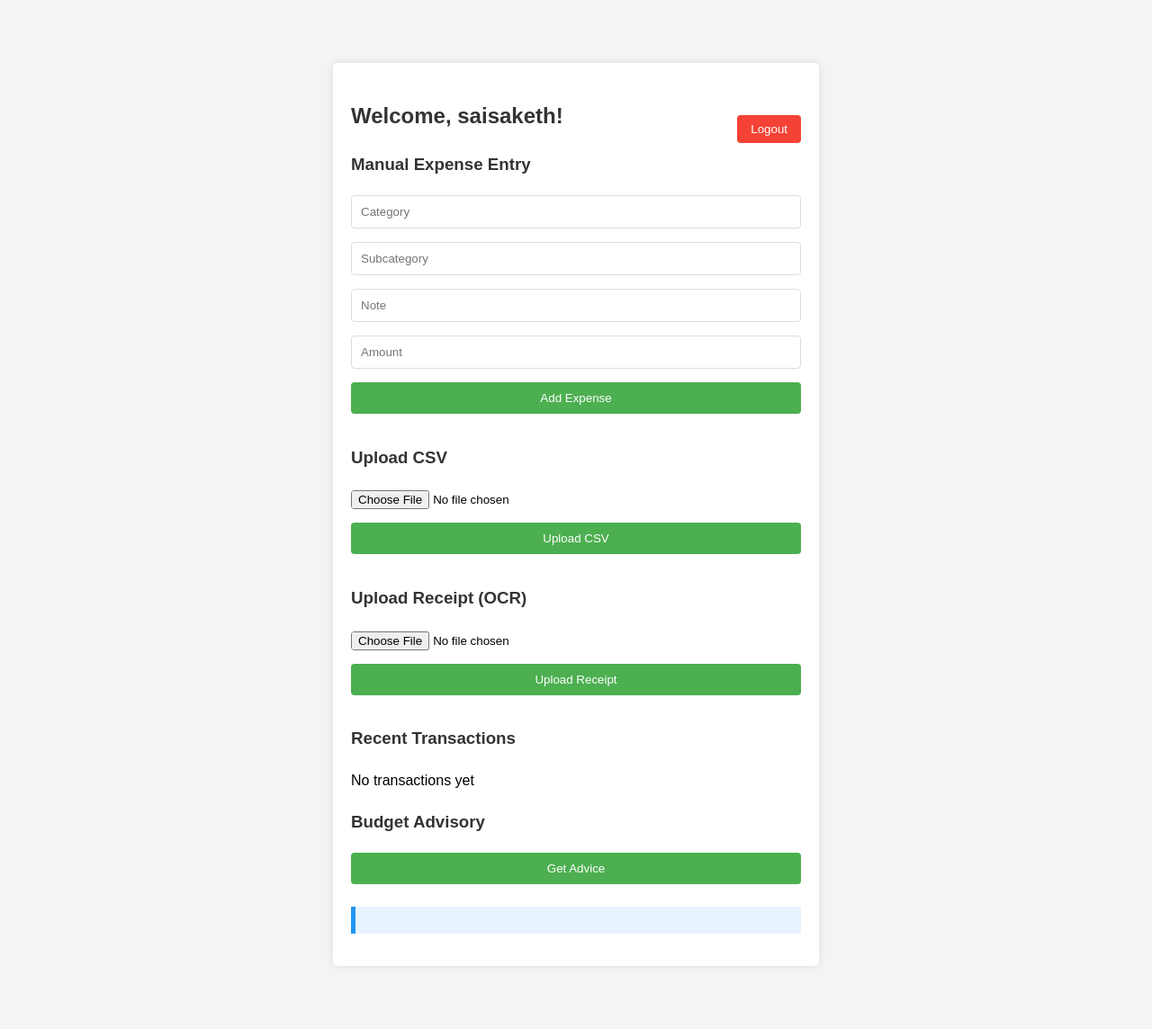
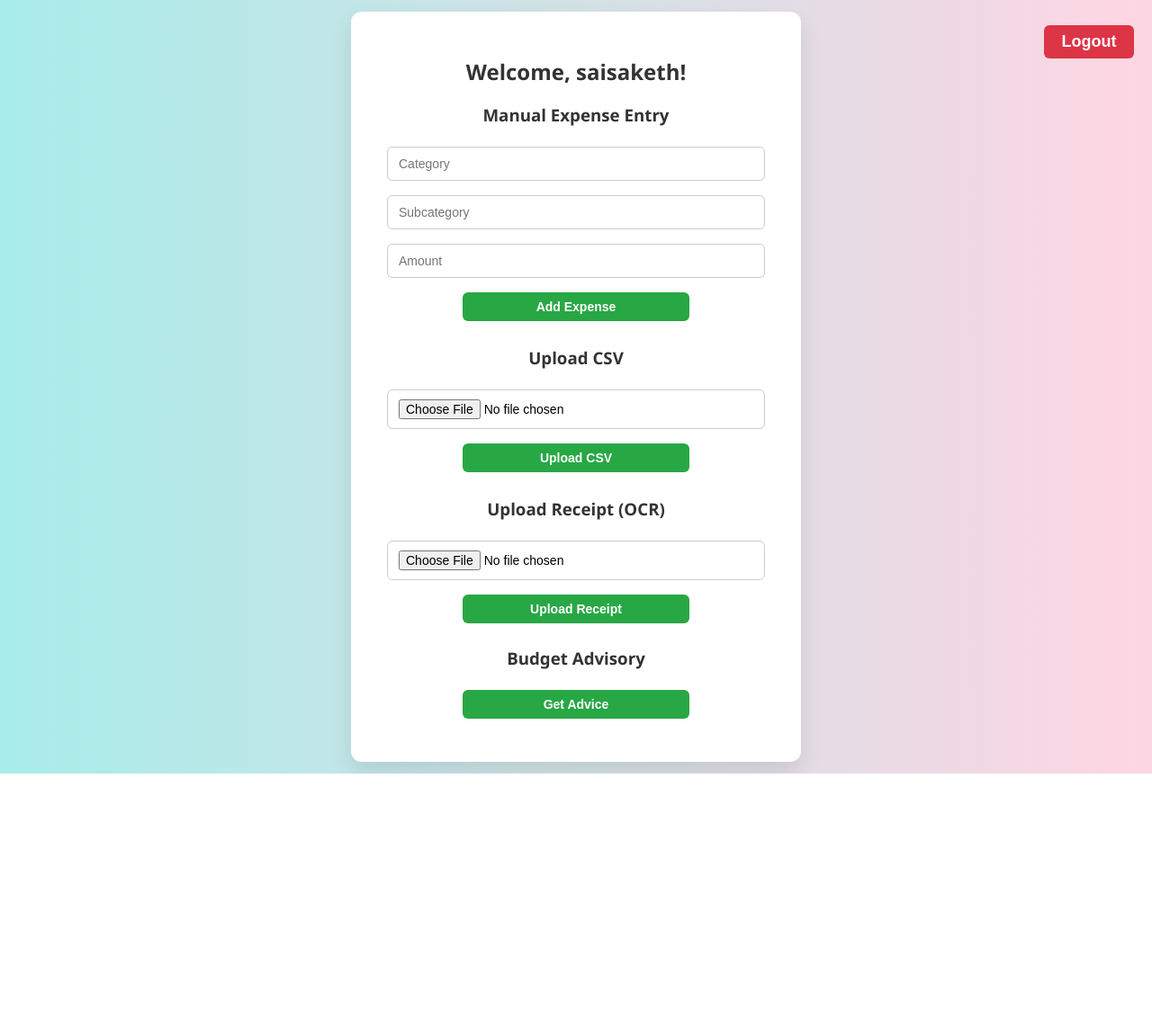
Before and after one commit to Saketh59/expensetracker1, a Flask app: page /dashboard in a window 1280 px wide. Shown: the whole page at 90% size. After the commit the page ends 860 px from the top, so only its background shows below. Run offline with Flask 3, Linux system fonts and the light colour scheme; a user stored in the database is signed in; data that the repository does not hold is empty.

Commit message:
changes made in flask

```diff
--- a/app.py
+++ b/app.py
@@ -7,17 +7,21 @@ from werkzeug.security import generate_password_hash, check_password_hash
 from werkzeug.utils import secure_filename
 import csv
 import io
+from datetime import datetime
+now = datetime.utcnow().isoformat()
+
 # Optionally you'd use a library for OCR functionality
 # import pytesseract
 # from PIL import Image
 
 app = Flask(__name__,static_folder='static', template_folder='templates')
-app.secret_key = 'your_secret_key_here'  # Change this in production
+app.secret_key = os.environ.get('SECRET_KEY', 'dev_secret')
 
 # Database setup
 def get_db_connection():
     conn = sqlite3.connect('finance_tracker.db')
     conn.row_factory = sqlite3.Row
+    conn.execute('PRAGMA foreign_keys = ON')
     return conn
 
 def init_db():
@@ -37,6 +41,7 @@ def init_db():
     CREATE TABLE IF NOT EXISTS transactions (
         id INTEGER PRIMARY KEY AUTOINCREMENT,
         user_id INTEGER NOT NULL,
+        type TEXT NOT NULL CHECK(type IN ('Income', 'Expense')),
         category TEXT NOT NULL,
         subcategory TEXT,
         note TEXT,
@@ -149,9 +154,9 @@ def add_transaction():
     cursor = conn.cursor()
 
     cursor.execute('''
-    INSERT INTO transactions (user_id, category, subcategory, note, amount)
+    INSERT INTO transactions (user_id,type, category, subcategory, note, amount)
     VALUES (?, ?, ?, ?, ?)
-    ''', (session['user_id'], category, subcategory, note, amount))
+    ''',(..., now), (session['user_id'],'Expense', category, subcategory, note, amount))
 
     conn.commit()
     conn.close()
@@ -175,35 +180,49 @@ def upload_csv():
         return jsonify({'error': 'File must be a CSV'}), 400
 
     try:
-        # Read CSV file
+        # Read CSV
         stream = io.StringIO(file.stream.read().decode("UTF8"), newline=None)
-        csv_reader = csv.DictReader(stream)
+        csv_reader = list(csv.DictReader(stream))
+
+        if not csv_reader:
+            return jsonify({'error': 'CSV is empty or invalid format'}), 400
 
         conn = get_db_connection()
         cursor = conn.cursor()
 
         count = 0
         for row in csv_reader:
-            # Adjust these field names to match your CSV structure
-            category = row.get('category', 'Uncategorized')
-            subcategory = row.get('subcategory', '')
-            note = row.get('note', '')
-            amount = float(row.get('amount', 0))
+            # Read & clean fields
+            category = row.get('category') or 'Uncategorized'
+            subcategory = row.get('subcategory') or ''
+            note = row.get('note') or ''
+            try:
+                amount = float(row.get('amount', 0))
+            except:
+                amount = 0.0  # if invalid
 
+            params = (session['user_id'],'Expense', category, subcategory, note, amount, 'csv')
             cursor.execute('''
-            INSERT INTO transactions (user_id, category, subcategory, note, amount, mode)
-            VALUES (?, ?, ?, ?, ?, ?)
-            ''', (session['user_id'], category, subcategory, note, amount, 'csv'))
+            INSERT INTO transactions (user_id,type, category, subcategory, note, amount, mode)
+            VALUES (?, ?, ?, ?, ?, ?)''', params)
 
             count += 1
 
         conn.commit()
         conn.close()
 
-        return jsonify({'message': f'Successfully imported {count} transactions'})
+        # ✅ Return preview: first 5 rows
+        preview = csv_reader[:5]
+
+        return jsonify({
+            'message': f'Successfully imported {count} transactions',
+            'preview': preview
+        })
 
     except Exception as e:
         return jsonify({'error': f'Error processing CSV: {str(e)}'}), 400
+
+
 
 @app.route('/upload_receipt', methods=['POST'])
 def upload_receipt():
@@ -237,7 +256,7 @@ def upload_receipt():
     cursor.execute('''
     INSERT INTO transactions (user_id, category, amount, mode)
     VALUES (?, ?, ?, ?)
-    ''', (session['user_id'], 'Receipt Upload', 0.00, 'receipt'))
+    ''', (..., now), (session['user_id'], 'Receipt Upload', 0.00, 'receipt'))
 
     conn.commit()
     conn.close()
@@ -251,12 +270,14 @@ def get_transactions():
 
     conn = get_db_connection()
     cursor = conn.cursor()
-
+    LIMIT = 20
+    OFFSET = request.args.get('offset', 0)
     transactions = cursor.execute('''
     SELECT * FROM transactions
     WHERE user_id = ?
     ORDER BY date DESC
-    ''', (session['user_id'],)).fetchall()
+    LIMIT ? OFFSET ?
+    ''', (session['user_id'], LIMIT, OFFSET)).fetchall()
 
     # Convert to list of dicts
     transaction_list = []
@@ -273,7 +294,7 @@ def get_transactions():
 
     # Simple budget advice (in a real app, this would be more sophisticated)
     total_spent = sum(txn['amount'] for txn in transaction_list)
-    budget_advice = "No transactions yet" if not transaction_list else f"Total spent: ${total_spent:.2f}"
+    budget_advice = "No transactions yet" if not transaction_list else f"Total spent: ₹{total_spent:.2f}"
 
     conn.close()
 
@@ -293,7 +314,7 @@ def get_budget_advice():
     transactions = cursor.execute('''
     SELECT category, SUM(amount) as total
     FROM transactions
-    WHERE user_id = ?
+    WHERE user_id = ? AND type='Expense'
     GROUP BY category
     ORDER BY total DESC
     ''', (session['user_id'],)).fetchall()
@@ -308,7 +329,7 @@ def get_budget_advice():
     highest_category = transactions[0]['category']
     highest_amount = transactions[0]['total']
 
-    advice = f"Your highest spending category is '{highest_category}' at ${highest_amount:.2f}."
+    advice = f"Your highest spending category is '{highest_category}' at ₹{highest_amount:.2f}."
 
     if len(transactions) > 1:
         advice += f" Consider reducing spending in this category."
--- a/static/style.css
+++ b/static/style.css
@@ -1,96 +1,112 @@
 body {
-    font-family: Arial, sans-serif;
-    line-height: 1.6;
+    font-family: 'Segoe UI', Tahoma, Geneva, Verdana, sans-serif;
+    display: flex;
+    justify-content: center;
+    align-items: center;
+    height: 100vh;
+    background: linear-gradient(to right, #a8edea, #fed6e3);
     margin: 0;
-    padding: 20px;
-    background-color: #f4f4f4;
+}
+#logout-btn {
+    position: absolute;
+    top: 20px;
+    right: 20px;
+    padding: 8px 16px;
+    background-color: #dc3545; /* Red color */
+    color: white;
+    border: none;
+    border-radius: 6px;
+    font-size: 18px;
+    width: 100px;
+    cursor: pointer;
+    transition: background-color 0.3s, transform 0.2s;
 }
 
-/* Fix for Flash of Unstyled Content (FOUC) */
-html.js-loading {
-    opacity: 0;
-    visibility: hidden;
+#logout-btn:hover {
+    background-color: #c82333;
+    transform: scale(1.05);
 }
 
-html {
-    opacity: 1;
-    visibility: visible;
-    transition: opacity 0.3s ease;
+
+#dashboard-container {
+    background: #fff;
+    padding: 30px 40px;
+    border-radius: 12px;
+    box-shadow: 0 12px 24px rgba(0, 0, 0, 0.1);
+    width: 420px;
+    max-height: 90vh;
+    overflow-y: auto;
+    text-align: center;
+}
+#form-container {
+    background: white;
+    padding: 20px;
+    border-radius: 8px;
+    box-shadow: 0px 0px 10px 0px rgba(0, 0, 0, 0.1);
+    width: 300px;
+    text-align: center;
 }
 
-/* Form styling */
-#form-container, #dashboard-container {
-    max-width: 500px;
-    margin: 50px auto;
-    padding: 20px;
-    background: white;
-    border-radius: 5px;
-    box-shadow: 0 0 10px rgba(0, 0, 0, 0.1);
-}
 
 h2, h3 {
+    margin-bottom: 15px;
     color: #333;
 }
 
-input, button {
-    width: 100%;
-    padding: 10px;
-    margin-bottom: 15px;
-    border: 1px solid #ddd;
-    border-radius: 4px;
-    box-sizing: border-box;
+form, #dashboard-container > div {
+    margin-bottom: 20px;
 }
 
+input, select, button {
+    width: 100%;
+    padding: 10px 12px;
+    margin: 8px 0;
+    border-radius: 6px;
+    border: 1px solid #ccc;
+    font-size: 14px;
+    box-sizing: border-box;
+    transition: border-color 0.3s, box-shadow 0.3s;
+}
+
+input:focus, select:focus {
+    border-color: #28a745;
+    outline: none;
+    box-shadow: 0 0 5px rgba(40, 167, 69, 0.4);
+}
+#toggle-text {
+    margin-top: 10px;
+    font-size: 0.9em;
+}
+
+
 button {
-    background: #4CAF50;
+    background-color: #28a745;
     color: white;
     border: none;
-    cursor: pointer;
-    transition: background 0.3s;
+    font-weight: bold;
+    width: 60%;
+    padding: 8px 10px;
+    font-size: 14px;
+    transition: background-color 0.3s, transform 0.2s;
 }
 
 button:hover {
-    background: #45a049;
+    background-color: #218838;
+    transform: scale(1.02);
 }
 
-/* Message styling */
-#message {
-    padding: 10px;
-    margin: 10px 0;
-    border-radius: 4px;
+#transactions {
+    margin-top: 20px;
+    text-align: left;
 }
 
-/* Dashboard styling */
 .transaction-entry {
-    padding: 15px;
-    margin-bottom: 10px;
-    border: 1px solid #ddd;
-    border-radius: 4px;
-    background: #f9f9f9;
+    border-bottom: 1px solid #ccc;
+    padding: 8px 0;
 }
 
-#advice-output {
-    padding: 15px;
-    background: #e7f3ff;
-    border-left: 5px solid #2196F3;
-    margin-top: 10px;
+#advice-output, #budget-advice {
+    margin-top: 15px;
+    font-weight: bold;
+    color: #d9534f;
 }
-
-/* File upload buttons */
-input[type="file"] {
-    border: none;
-    padding: 0;
-}
-
-/* Logout button */
-button[onclick="logout()"] {
-    background: #f44336;
-    margin-top: -40px;
-    float: right;
-    width: auto;
-    padding: 8px 15px;
-}
-
-button[onclick="logout()"]:hover {
-    background: #d32f2f;
-}
--- a/templates/dashboard.html
+++ b/templates/dashboard.html
@@ -3,35 +3,31 @@
 <head>
     <meta charset="UTF-8">
     <meta name="viewport" content="width=device-width, initial-scale=1.0">
-    <title>Financial Dashboard</title>
+    <title>Dashboard</title>
     <link rel="stylesheet" href="{{ url_for('static', filename='style.css') }}">
 </head>
 <body>
+    <button  id="logout-btn" onclick="logout()">Logout</button>
     <div id="dashboard-container">
         <h2>Welcome, <span id="username"></span>!</h2>
-        <button onclick="logout()">Logout</button>
 
         <h3>Manual Expense Entry</h3>
         <form id="manual-entry-form">
             <input type="text" id="category" placeholder="Category" required>
-            <input type="text" id="subcategory" placeholder="Subcategory">
-            <input type="text" id="note" placeholder="Note">
-            <input type="number" id="amount" placeholder="Amount" step="0.01" required>
+            <input type="text" id="subcategory" placeholder="Subcategory" required>
+            <input type="number" id="amount" placeholder="Amount" required>
             <button type="submit">Add Expense</button>
         </form>
 
         <h3>Upload CSV</h3>
         <input type="file" id="csv-file" accept=".csv">
         <button onclick="uploadCSV()">Upload CSV</button>
+        <div id="uploadStatus" style="margin-top: 10px; font-weight: bold;"></div>
+        <div id="previewBox" style="margin-top: 20px;"></div>
 
         <h3>Upload Receipt (OCR)</h3>
         <input type="file" id="receipt-file" accept="image/*">
         <button onclick="uploadReceipt()">Upload Receipt</button>
-
-        <div id="transactions">
-            <h3>Recent Transactions</h3>
-            <p>Loading transactions...</p>
-        </div>
 
         <h3>Budget Advisory</h3>
         <button onclick="getBudgetAdvice()">Get Advice</button>
--- a/templates/index.html
+++ b/templates/index.html
@@ -10,12 +10,10 @@
     <div id="form-container">
         <h2 id="form-title">Login</h2>
         <form id="auth-form">
-            <div id="username-field" style="display: none;">
-                <input type="text" id="username" placeholder="Username" required>
-            </div>
+            <input type="text" id="username" placeholder="Username" style="display: none;">
             <input type="email" id="email" placeholder="Email" required>
             <input type="password" id="password" placeholder="Password" required>
-            <button type="submit">Login</button>
+            <a href="dashboard.html"><button class="login_but"type="submit">Login</button></a>
         </form>
         <p id="toggle-text">Don't have an account? <a href="#" id="toggle-link">Sign up</a></p>
         <p id="message"></p>
```
Also changed, not shown: static/script.js (+48 -22 lines).
